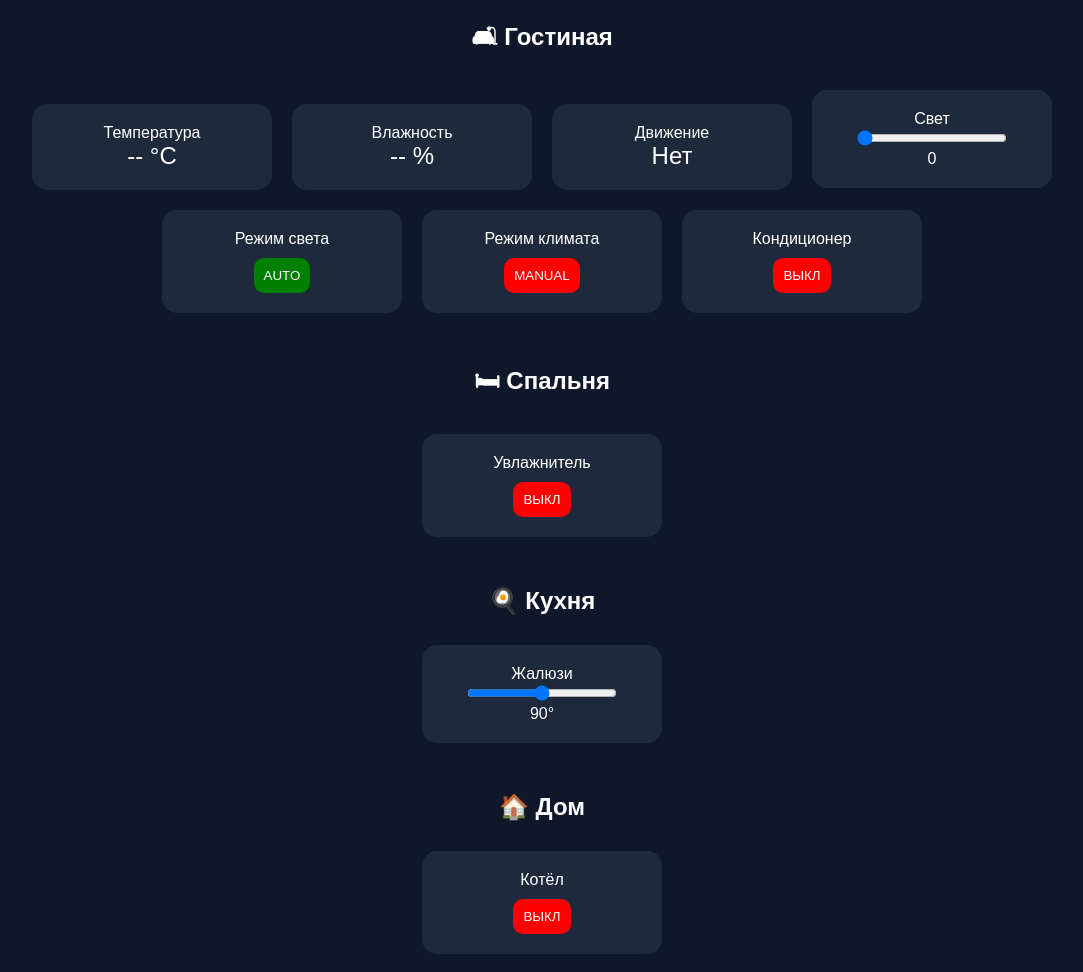
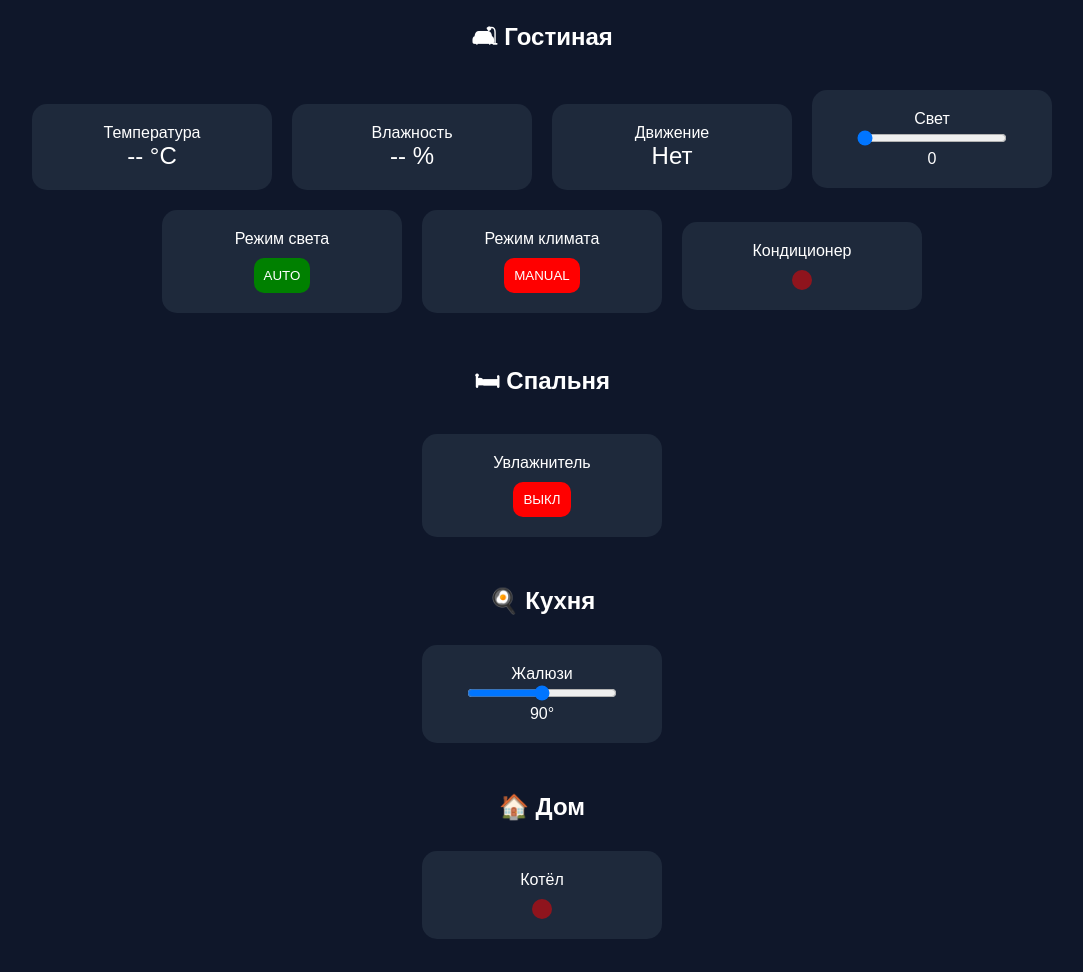
Before and after one commit to lotenka/Domdom-server, a website: page public/index.html in a window 1280 px wide. Shown: the part 80-1052 px from the top of the page, without its empty margins (98-1181 px from the left). Drawn offline with nearby package versions, Linux system fonts and the light colour scheme; no server answers.

Commit message:
Update manual climate mode.

```diff
--- a/public/index.html
+++ b/public/index.html
@@ -43,6 +43,11 @@ button {
 
 .on { background: green; }
 .off { background: red; }
+
+button:disabled {
+  opacity: 0.5;
+  cursor: not-allowed;
+}
 
 .slider {
   width: 150px;
@@ -98,8 +103,10 @@ button {
 
 <div class="card">
   <div>Кондиционер</div>
-  <button :class="ac ? 'on':'off'" @click="toggleAC">
-    {{ ac ? "ВКЛ" : "ВЫКЛ" }}
+  <button
+  :disabled="climate_mode == 0"
+  :class="ac ? 'on':'off'"
+  @click="toggleAC">
   </button>
 </div>
 
@@ -127,8 +134,10 @@ button {
 
 <div class="card">
   <div>Котёл</div>
-  <button :class="boiler ? 'on':'off'" @click="toggleBoiler">
-    {{ boiler ? "ВКЛ" : "ВЫКЛ" }}
+<button
+  :disabled="climate_mode == 0"
+  :class="boiler ? 'on':'off'"
+  @click="toggleBoiler">
   </button>
 </div>
 
```
